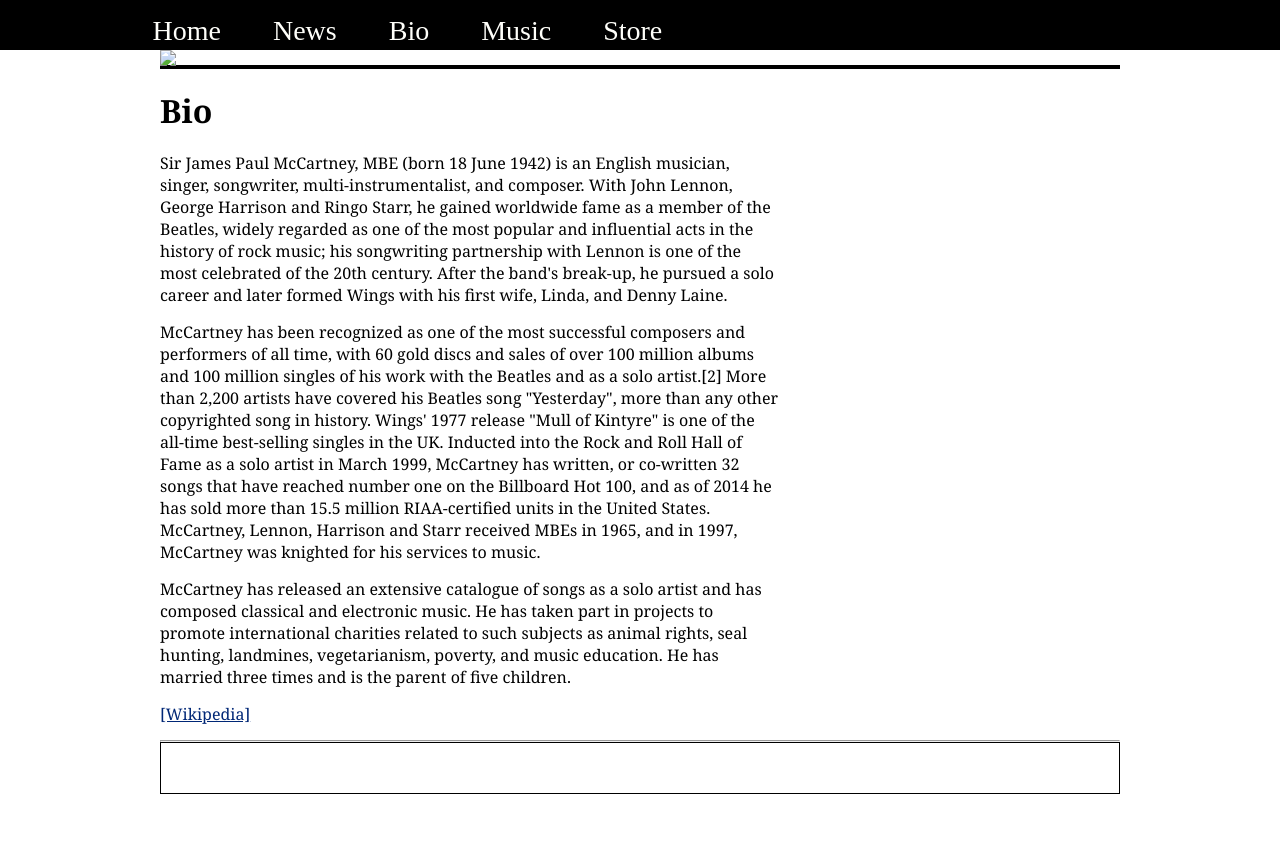
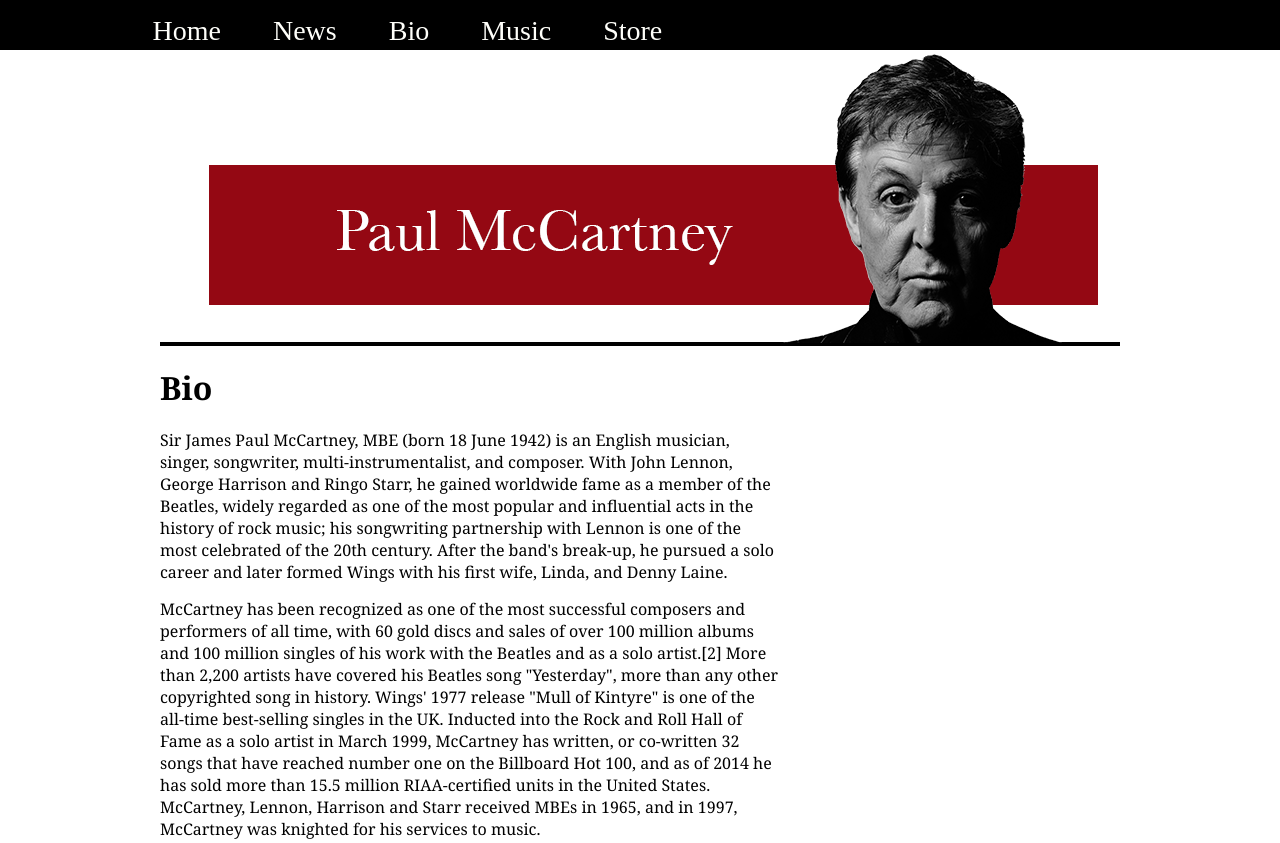
Before and after one commit to inessadl/vct-2660, a plain HTML site: page 02 - Celebrity Biography/bio.html in a window 1280 px wide. Shown: the top 843 px of the page. Before the commit the page ends 800 px from the top, so only its background shows below. Drawn offline with Linux system fonts and the light colour scheme.

Commit message:
initial files

```diff
--- a/02 - Celebrity Biography/bio.html
+++ b/02 - Celebrity Biography/bio.html
@@ -23,7 +23,7 @@
 	</div>
 
 	<header>
-		<img src="images/header-stripe.png">
+		<img src="images/header.png">
 	</header>
 
 
```
Also changed, not shown: 02 - Celebrity Biography/images/header.png (added).
